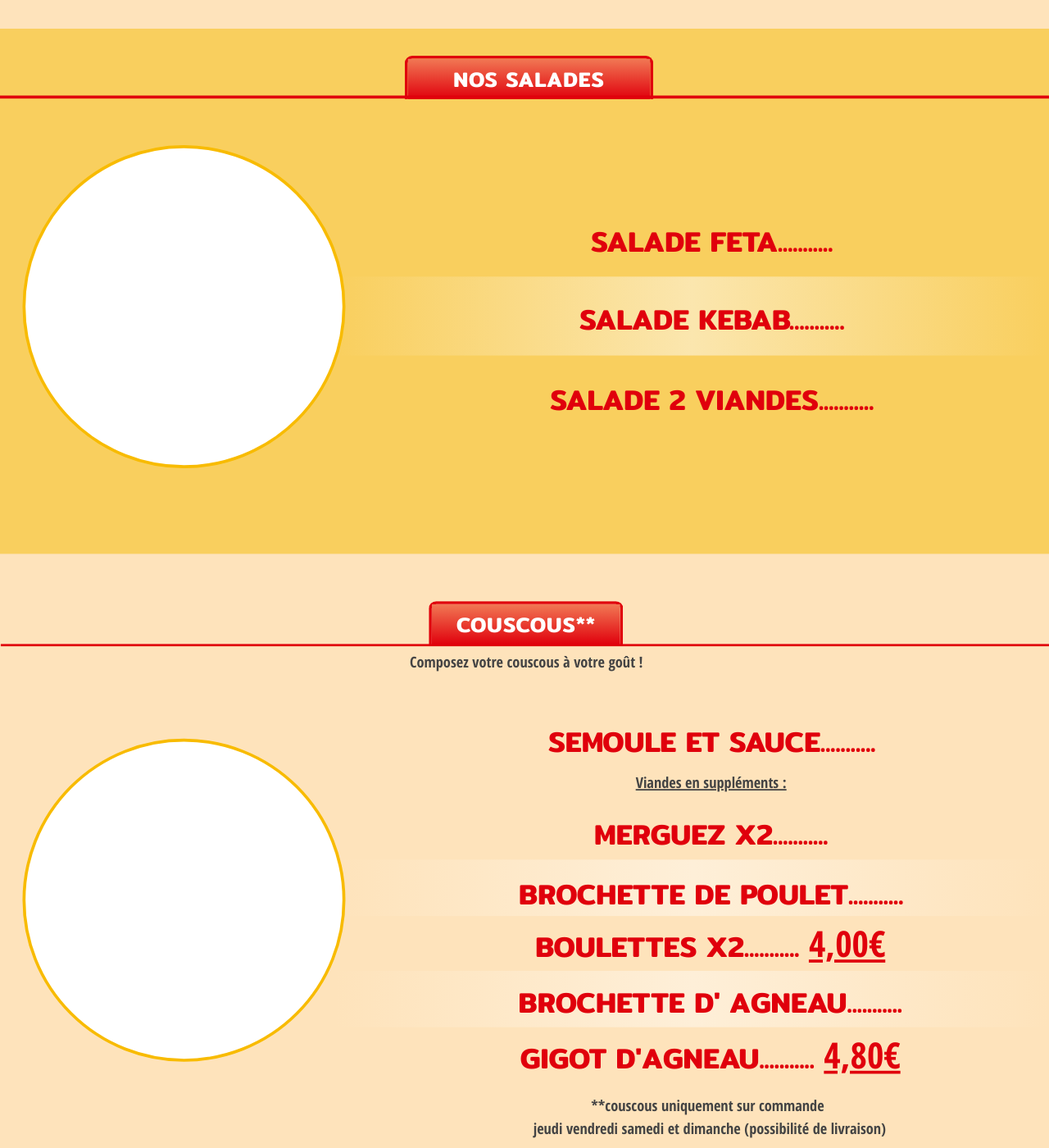
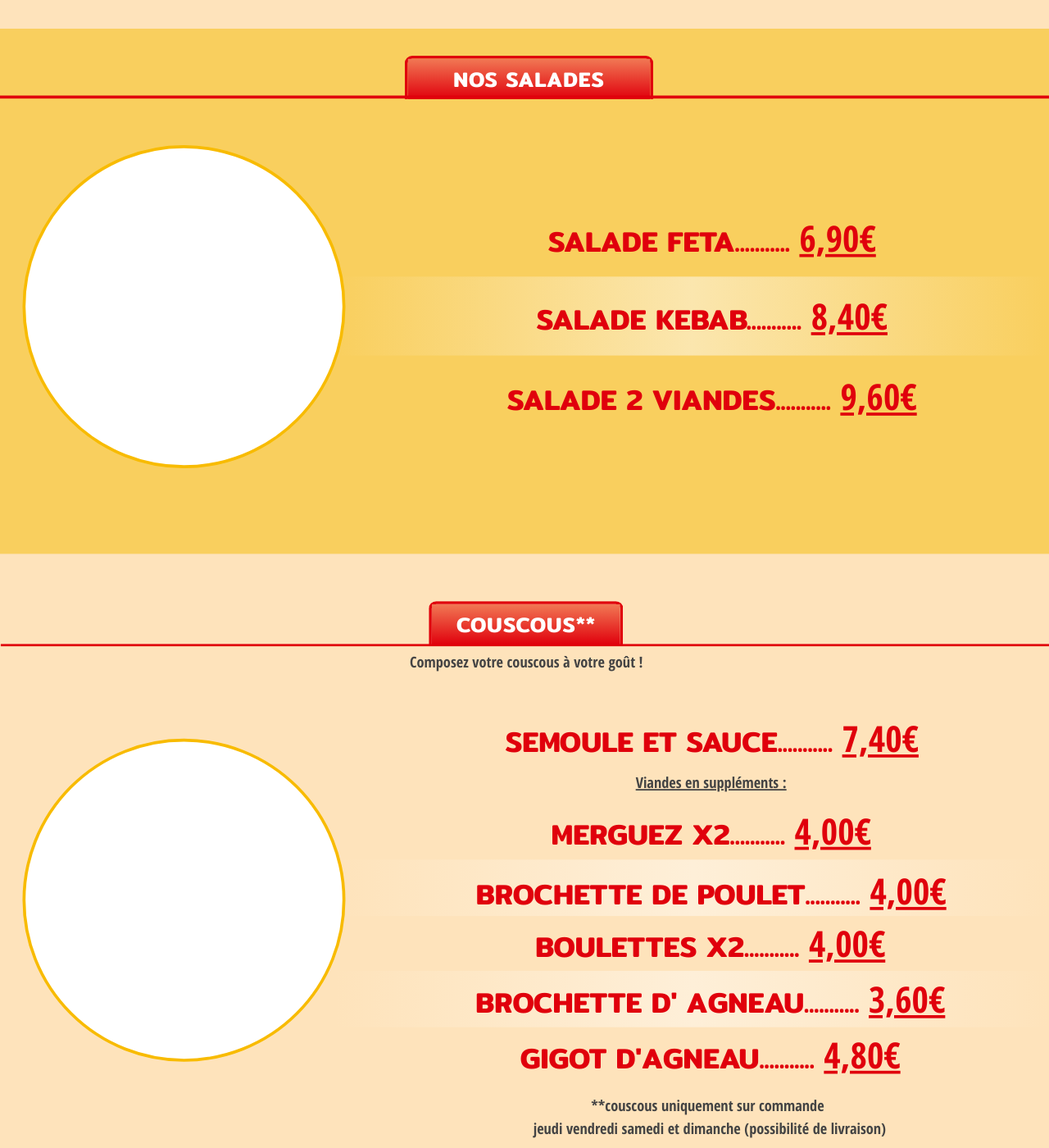
Before and after one commit to lexoyo/excellence-kebab, a Jekyll site: the page built from menus.md, in a window 1280 px wide and 1400 px high, scrolled down 6058 px. Shown: the whole window at 82% size. Built offline with Jekyll 4.4.1, drawn with Linux system fonts in a browser that asks for light colours.

Commit message:
Update _config.yml

```diff
--- a/_config.yml
+++ b/_config.yml
@@ -50,3 +50,23 @@ ass-merguez: '8,60€'
 ass-excellence: '15,20€'
 ass-nuggets: '8,20€'
 #--------------------------------ASSIETTES---------------------------------
+#---------------------------------SALADES----------------------------------
+sal-feta: '6,90€'
+sal-kebab: '8,40€'
+sal-2viandes: '9,60€'
+#---------------------------------SALADES----------------------------------
+#---------------------------------COUSCOUS---------------------------------
+cous-semoule: '7,40€'
+cous-merguez: '4,00€'
+cous--boulettes: '3,40€'
+cous-brochette-poulet: '4,00€'
+cous-brochette-agneau: '3,60€'
+cous-gigot: '4,80€'
+#---------------------------------COUSCOUS---------------------------------
+
+
+
+
+
+
+#---------------------------------SALADES----------------------------------
```
